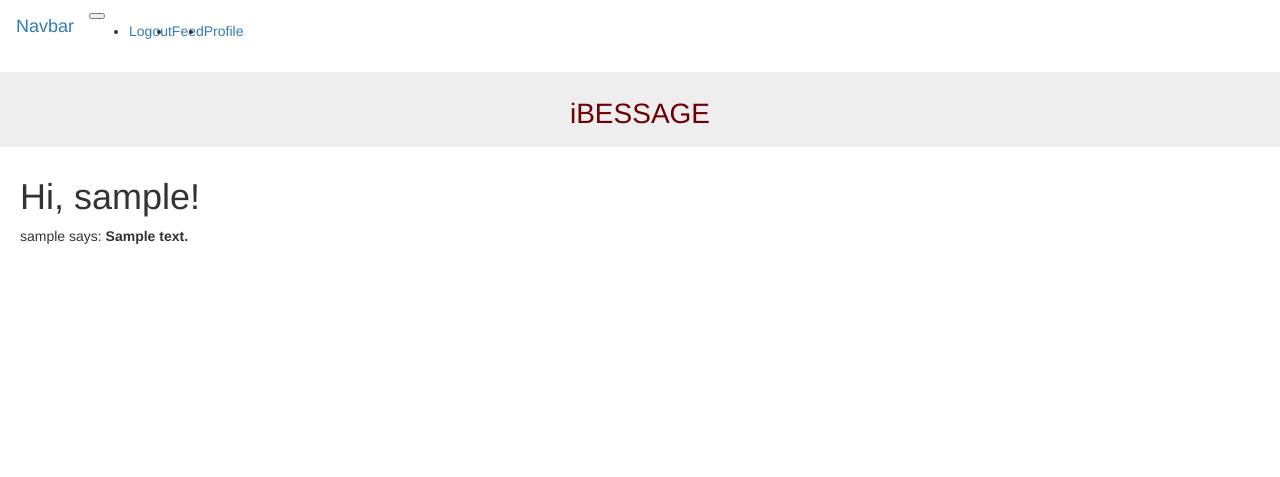
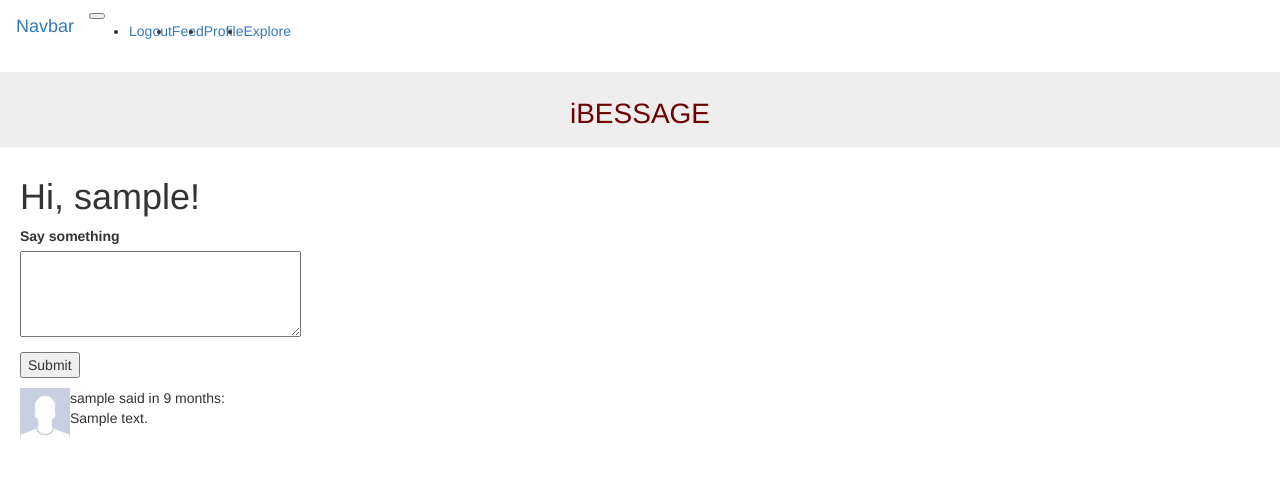
Before and after one commit to packer-at-cs/Pinsta, a Flask app: page / in a window 1280 px wide. Shown: the top 477 px of the page. Run offline with Flask 2, Linux system fonts and the light colour scheme; a user stored in the database is signed in; tables that the repository leaves empty hold one stand-in row (values such as "Sample post"); some libraries are stand-ins or nearby versions.

Commit message:
I added the explore route from the tutorial.  It is actually pretty simple and will make the follower functionality work better.

```diff
--- a/microblog/app/routes.py
+++ b/microblog/app/routes.py
@@ -93,6 +93,13 @@ def profile_images():
         return render_template("profile.html", profilepic=profilepic, avatar=profilepic)
     #return "Hello, World!"
 
+@app.route('/explore')
+@login_required
+def explore():
+    posts = Post.query.order_by(Post.timestamp.desc()).all()
+    return render_template('index.html', title='Explore', posts=posts)
+
+
 @app.route("/email", methods = ("GET", "POST"))
 def email():
   if request.method == "GET":
--- a/microblog/app/templates/base.html
+++ b/microblog/app/templates/base.html
@@ -36,6 +36,9 @@ Bootstrap Sample
       <li class="nav-item">
         <a class="nav-link" href="{{ url_for('profile') }}">Profile</a>
       </li>
+      <li class="nav-item">
+        <a href="{{ url_for('explore') }}">Explore</a>
+      </li>
       {% endif %}
     </ul>
   </div>
--- a/microblog/app/templates/index.html
+++ b/microblog/app/templates/index.html
@@ -5,8 +5,21 @@
 {% block appcontent %}
 
   <h1>Hi, {{ current_user.username }}!</h1>
+  {% if form %}
+  <form action="" method="post">
+      {{ form.hidden_tag() }}
+      <p>
+          {{ form.post.label }}<br>
+          {{ form.post(cols=32, rows=4) }}<br>
+          {% for error in form.post.errors %}
+          <span style="color: red;">[{{ error }}]</span>
+          {% endfor %}
+      </p>
+      <p>{{ form.submit() }}</p>
+  </form>
+  {% endif %}
   {% for post in posts %}
-  <div><p>{{ post.author.username }} says: <b>{{ post.body }}</b></p></div>
+      {% include '_post.html' %}
   {% endfor %}
 
 {% endblock %}
```
Also changed, not shown: microblog/app.db.
